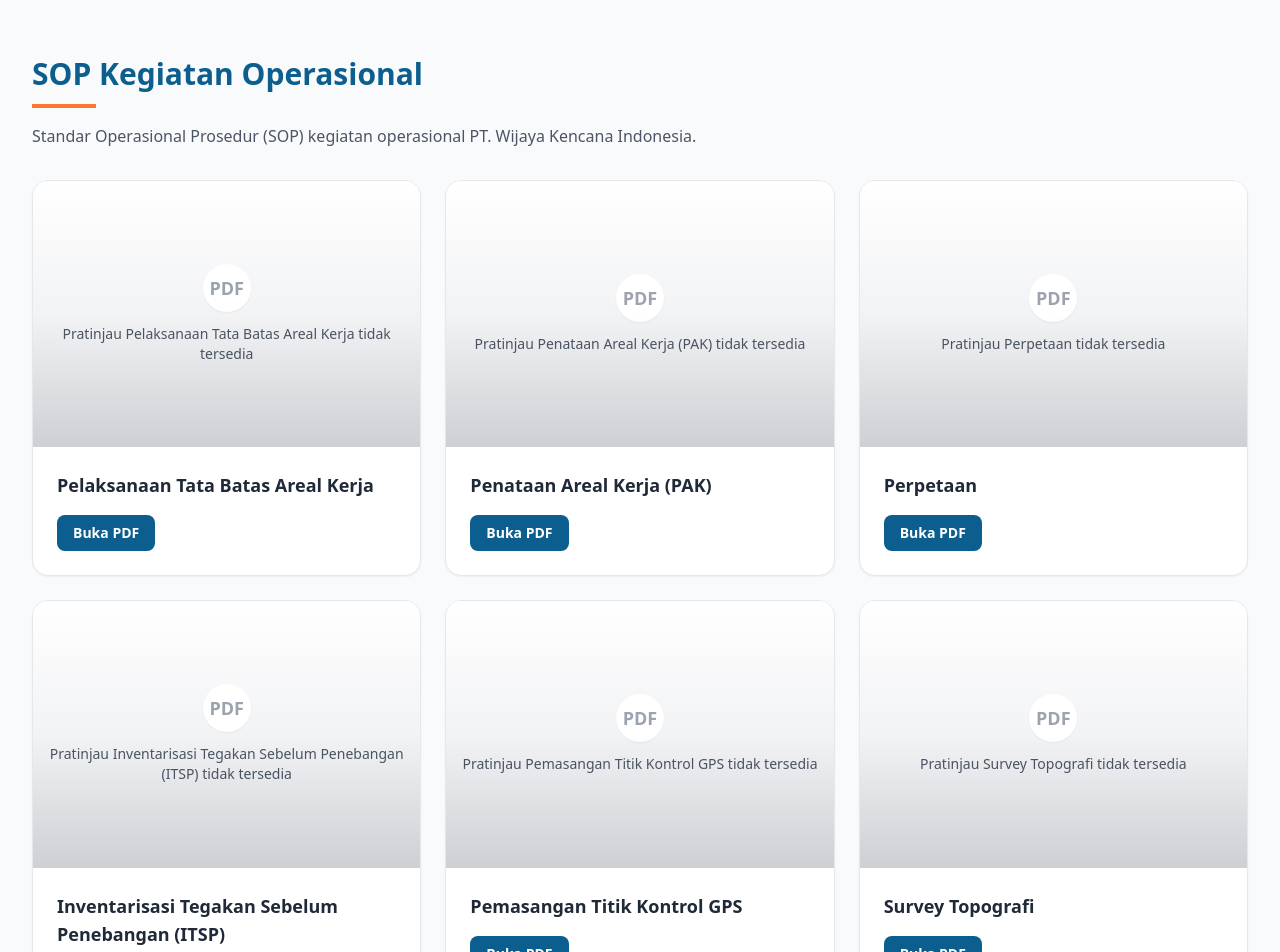
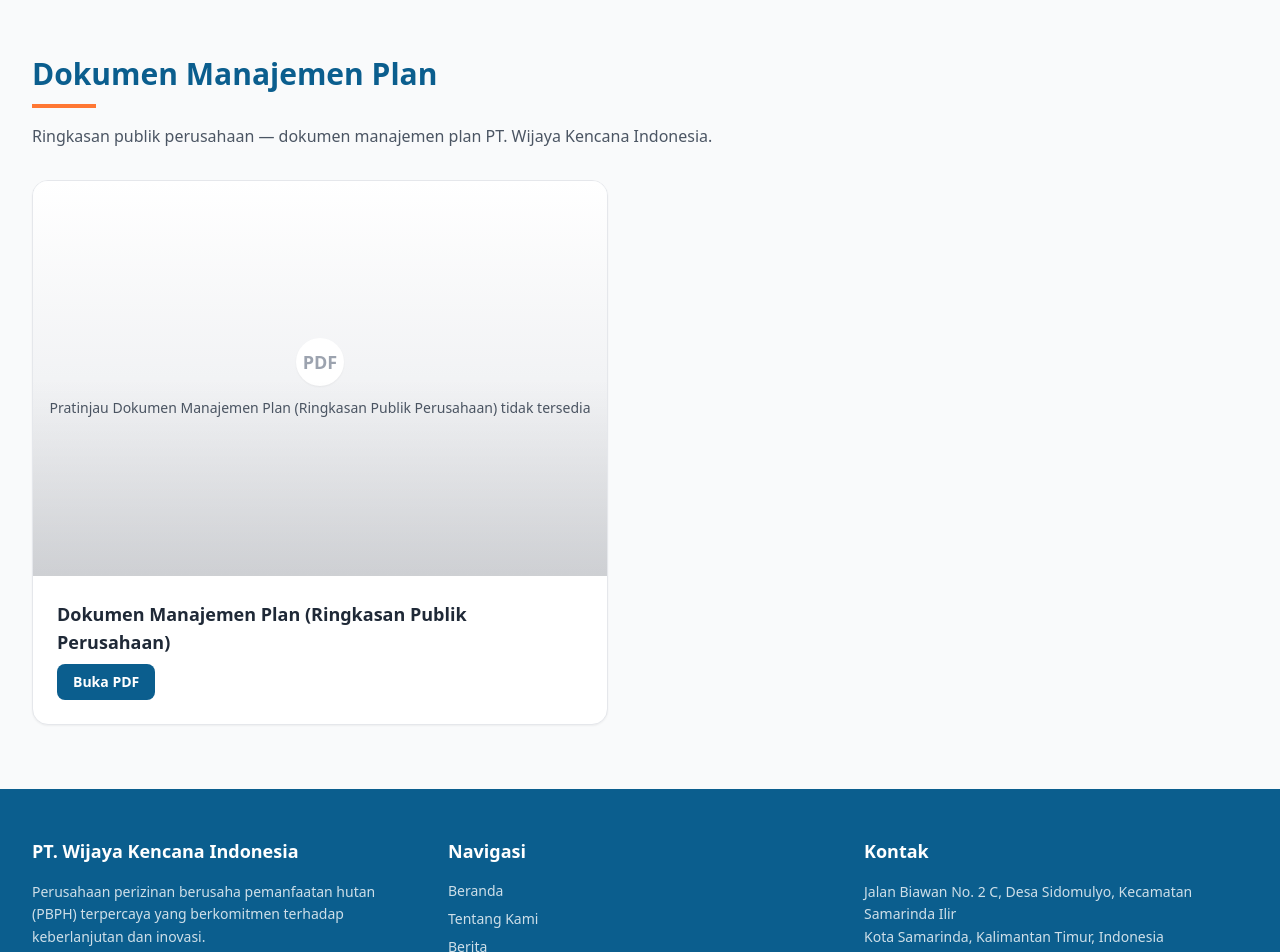
Before and after one commit to ArthaCorporation/WebsiteWKI, a Next.js app: page /kegiatan/operasional in a window 1280 px wide. Shown: the part 2040-2992 px from the top of the page. Built offline with nearby package versions, Linux system fonts and the light colour scheme.

Commit message:
Remove SOP Kegiatan Operasional section from operasional page
Co-authored-by: Vickelsteins August Santoso <Vickel317@users.noreply.github.com>

```diff
--- a/app/kegiatan/operasional/page.tsx
+++ b/app/kegiatan/operasional/page.tsx
@@ -1,40 +1,11 @@
 import type { Metadata } from 'next'
 import Image from 'next/image'
 import KegiatanDocumentCard from '@/components/KegiatanDocumentCard'
-import Link from 'next/link'
-import PdfThumbnail from '@/components/PdfThumbnail'
 
 export const metadata: Metadata = {
   title: 'Kegiatan Operasional - PT. Wijaya Kencana Indonesia',
   description: 'Kegiatan operasional pemanfaatan hasil hutan kayu PT. Wijaya Kencana Indonesia',
 }
-
-const sopDocuments = [
-  {
-    title: 'Pelaksanaan Tata Batas Areal Kerja',
-    file: 'SOP-1_01_Pelaksanaan Tata Batas Areal Kerja - Rev01.pdf',
-  },
-  {
-    title: 'Penataan Areal Kerja (PAK)',
-    file: 'SOP-1_02_Penataan Areal Kerja (PAK) - Rev01.pdf',
-  },
-  {
-    title: 'Perpetaan',
-    file: 'SOP-1_03_Perpetaan - Rev01.pdf',
-  },
-  {
-    title: 'Inventarisasi Tegakan Sebelum Penebangan (ITSP)',
-    file: 'SOP-1_04_Inventarisasi Tegakan Sebelum Penebangan (ITSP) - Rev01.pdf',
-  },
-  {
-    title: 'Pemasangan Titik Kontrol GPS',
-    file: 'SOP-1_05_Pemasangan Titik Kontrol GPS - Rev01.pdf',
-  },
-  {
-    title: 'Survey Topografi',
-    file: 'SOP-1_06_Survey Topografi - Rev01.pdf',
-  },
-]
 
 const tahapanKegiatan = [
   {
@@ -122,50 +93,6 @@ export default function KegiatanOperasionalPage() {
       <section className="bg-gray-50 py-16">
         <div className="max-w-7xl mx-auto px-8">
           <div className="mb-8">
-            <h2 className="text-2xl md:text-3xl font-bold text-[#0B5E8E]">SOP Kegiatan Operasional</h2>
-            <div className="w-16 h-1 bg-[#FF7733] mt-3" />
-            <p className="mt-4 text-gray-600 max-w-3xl">
-              Standar Operasional Prosedur (SOP) kegiatan operasional PT. Wijaya Kencana Indonesia.
-            </p>
-          </div>
-
-          <div className="grid grid-cols-1 sm:grid-cols-2 xl:grid-cols-3 gap-6">
-            {sopDocuments.map((document) => {
-              const href = `/kegiatan/${encodeURIComponent(document.file)}`
-
-              return (
-                <article
-                  key={document.file}
-                  className="group overflow-hidden rounded-2xl border border-gray-200 bg-white shadow-sm transition-all duration-300 hover:-translate-y-1 hover:shadow-lg"
-                >
-                  <div className="bg-[#F3F4F6]">
-                    <div className="relative aspect-[16/11] w-full overflow-hidden bg-[#EEF2F7]">
-                      <PdfThumbnail src={href} title={document.title} />
-                      <div className="pointer-events-none absolute inset-0 bg-gradient-to-b from-white/0 via-white/0 to-black/10" />
-                    </div>
-                  </div>
-
-                  <div className="p-6">
-                    <h3 className="text-lg font-semibold text-gray-800 line-clamp-2 mb-4">{document.title}</h3>
-                    <Link
-                      href={href}
-                      target="_blank"
-                      rel="noopener noreferrer"
-                      className="inline-flex items-center justify-center rounded-lg bg-[#0B5E8E] px-4 py-2 text-sm font-semibold text-white transition-colors hover:bg-[#095177]"
-                    >
-                      Buka PDF
-                    </Link>
-                  </div>
-                </article>
-              )
-            })}
-          </div>
-        </div>
-      </section>
-
-      <section className="bg-gray-50 py-16">
-        <div className="max-w-7xl mx-auto px-8">
-          <div className="mb-8">
             <h2 className="text-2xl md:text-3xl font-bold text-[#0B5E8E]">Dokumen Manajemen Plan</h2>
             <div className="w-16 h-1 bg-[#FF7733] mt-3" />
             <p className="mt-4 text-gray-600 max-w-3xl">
```
